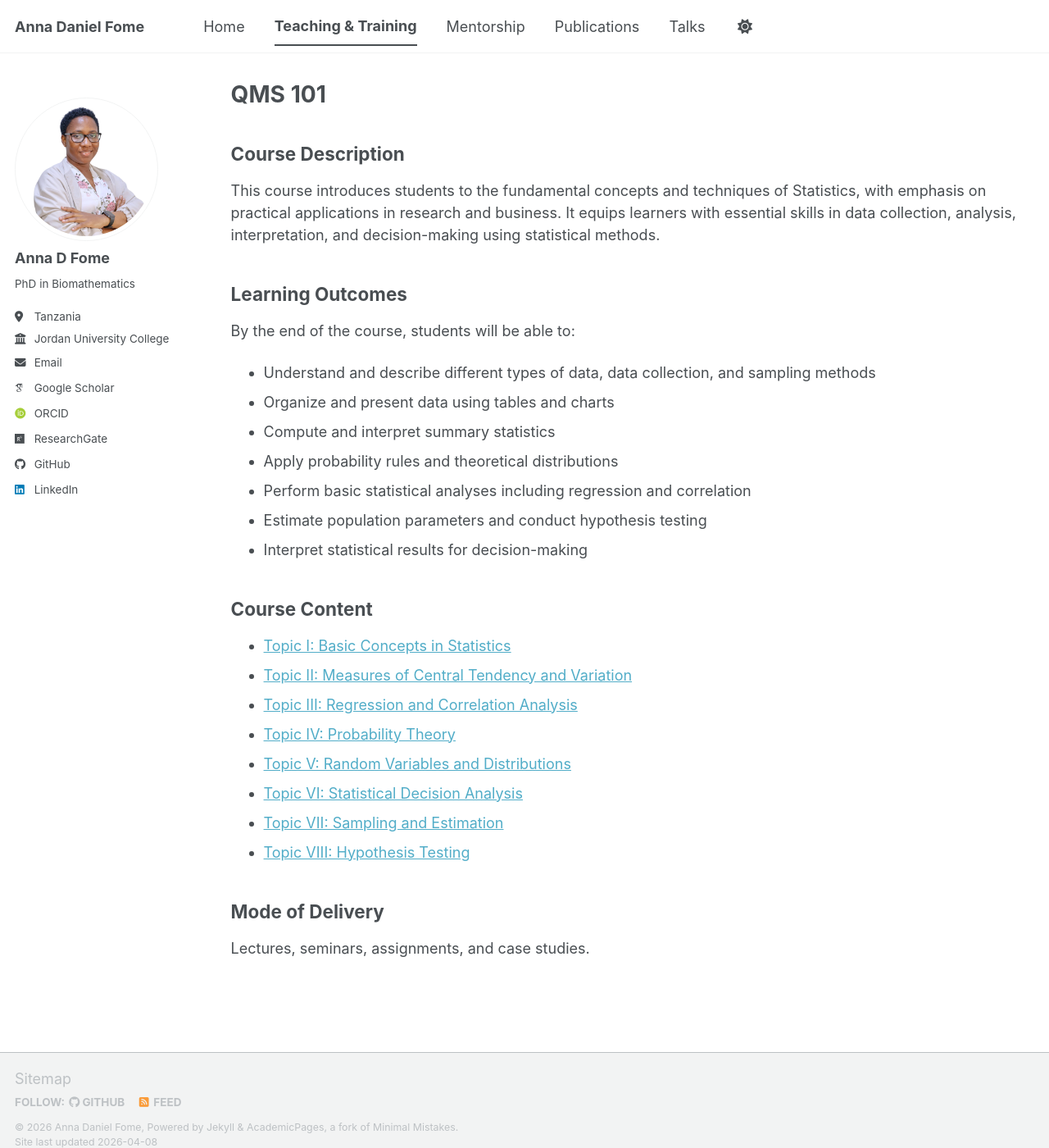
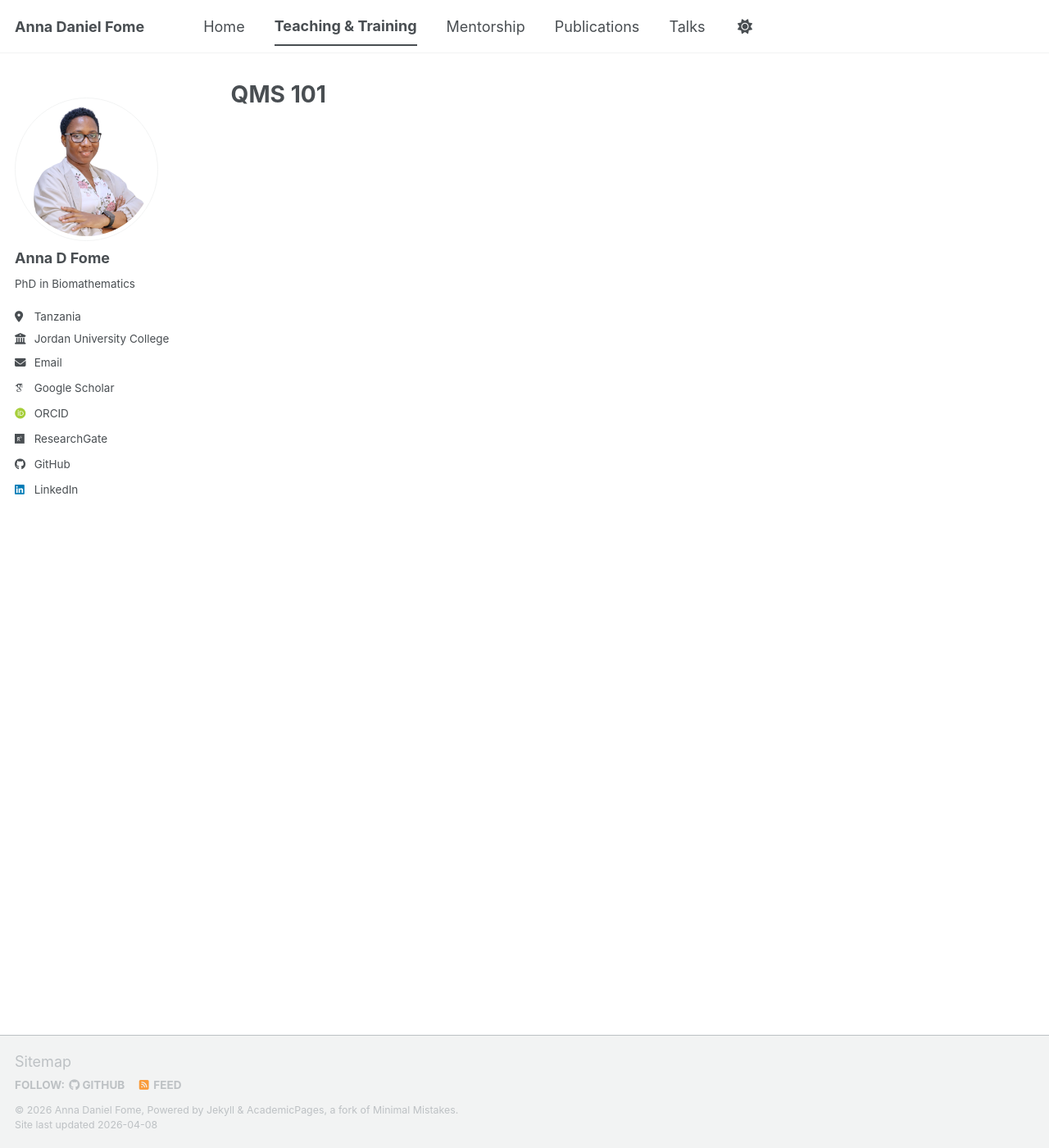
Before and after one commit to FomeA/FomeA.github.io, a Jekyll site: the page built from _teaching/qms101.md, in a window 1280 px wide and 1400 px high. Shown: the whole window at 82% size. Built offline with Jekyll 4.4.1, drawn with Linux system fonts in a browser that asks for light colours; some web fonts are replaced; a script bundle is joined from its source files by our own code; library files that are not in the unit come from our copies.

Commit message:
Update qms101.md

```diff
--- a/_teaching/qms101.md
+++ b/_teaching/qms101.md
@@ -4,35 +4,3 @@ title: "QMS 101"
 permalink: /teaching/
 author_profile: true
 ---
-
-<h2> Course Description </h2>
-<p>
-This course introduces students to the fundamental concepts and techniques of Statistics, with emphasis on practical applications in research and business. It equips learners with essential skills in data collection, analysis, interpretation, and decision-making using statistical methods.
-</p>
-
-<h2> Learning Outcomes </h2>
-<p>By the end of the course, students will be able to:</p>
-  <ul>
-<li> Understand and describe different types of data, data collection, and sampling methods </li>
-<li> Organize and present data using tables and charts </li>
-<li> Compute and interpret summary statistics </li>
-<li> Apply probability rules and theoretical distributions </li>
-<li> Perform basic statistical analyses including regression and correlation </li>
-<li> Estimate population parameters and conduct hypothesis testing </li>
-<li> Interpret statistical results for decision-making </li>
-    </ul>
-
-<h2>Course Content</h2>
-<ul>
-  <li><a href="/teaching/qms101/topic1/">Topic I: Basic Concepts in Statistics</a></li>
-  <li><a href="/teaching/qms101/topic2/">Topic II: Measures of Central Tendency and Variation</a></li>
-  <li><a href="/teaching/qms101/topic3/">Topic III: Regression and Correlation Analysis</a></li>
-  <li><a href="/teaching/qms101/topic4/">Topic IV: Probability Theory</a></li>
-  <li><a href="/teaching/qms101/topic5/">Topic V: Random Variables and Distributions</a></li>
-  <li><a href="/teaching/qms101/topic6/">Topic VI: Statistical Decision Analysis</a></li>
-  <li><a href="/teaching/qms101/topic7/">Topic VII: Sampling and Estimation</a></li>
-  <li><a href="/teaching/qms101/topic8/">Topic VIII: Hypothesis Testing</a></li>
-</ul>
-
-<h2>Mode of Delivery</h2>
-<p>Lectures, seminars, assignments, and case studies. </p>
```
